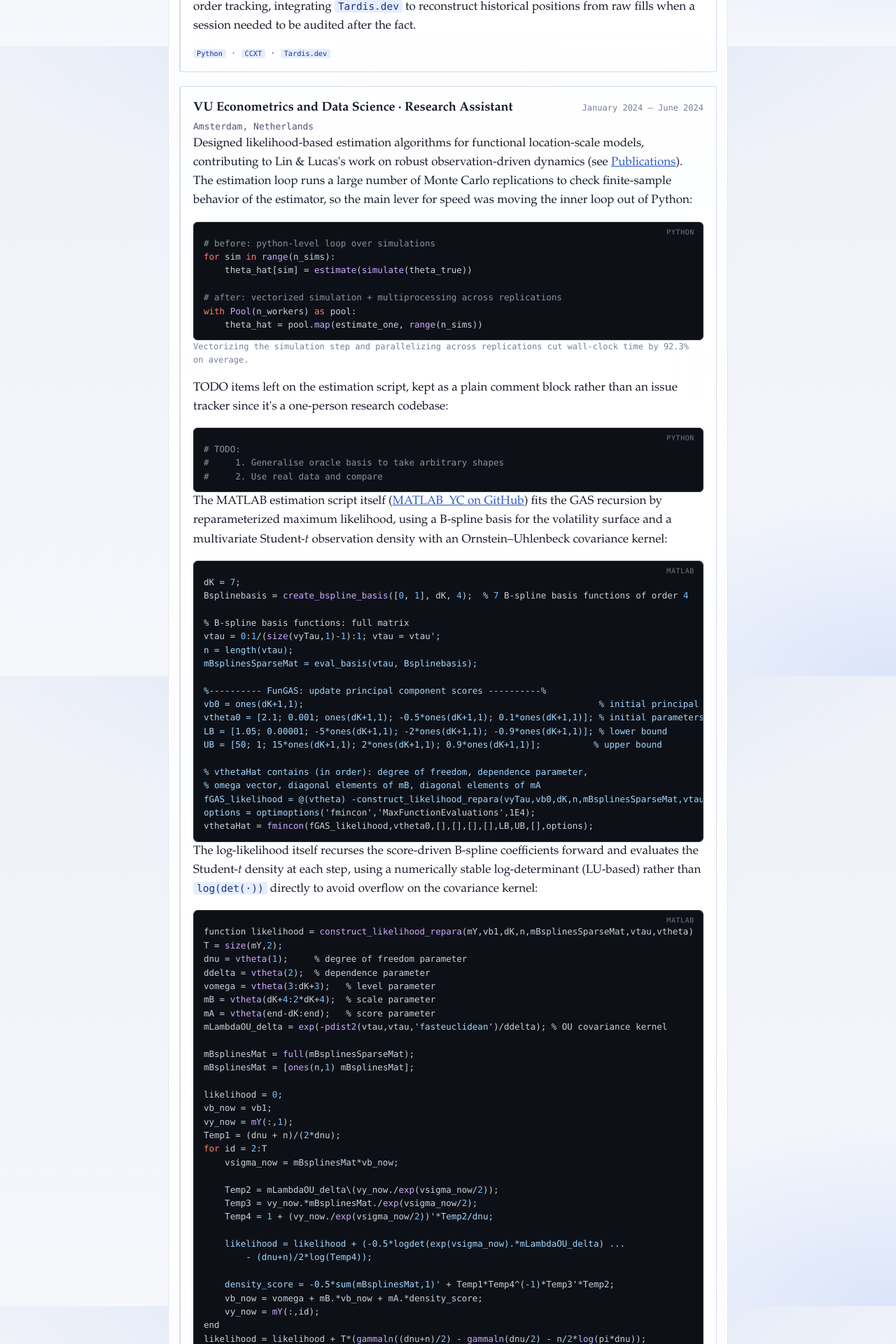
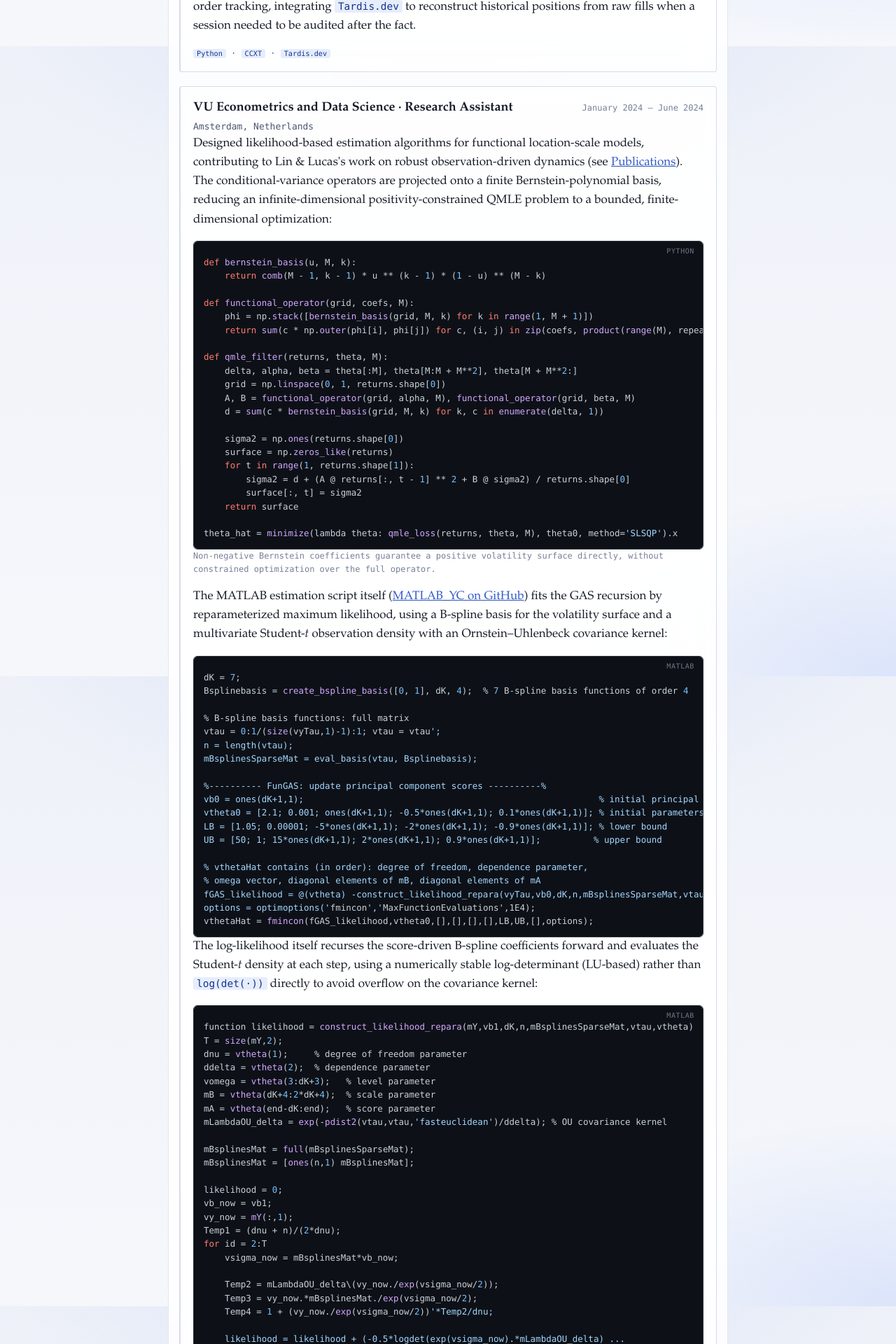
Before and after one commit to DaanZunnenberg/DaanZunnenberg.github.io, a Jekyll site: the page built from experience/index.md, in a window 1280 px wide. Shown: the part 834-2754 px from the top of the page at 70% size. Built offline with Jekyll 4.4.1, drawn with Linux system fonts in a browser that asks for light colours.

Commit message:
Restyle project code snippets, fix equation phrasing, rewrite chaining canonicity section, single-open accordion, resize hero/profile imagery
Co-Authored-By: Claude Sonnet 5 <noreply@anthropic.com>

```diff
--- a/assets/css/style.css
+++ b/assets/css/style.css
@@ -314,7 +314,7 @@ main::before {
 .profile-cover img {
   display: block;
   width: 100%;
-  height: 340px;
+  height: 380px;
   object-fit: cover;
 }
 
@@ -330,7 +330,7 @@ main::before {
 
 @media (max-width: 640px) {
   .profile-cover { margin: 12px -16px 20px; }
-  .profile-cover img { height: 320px; }
+  .profile-cover img { height: 360px; }
 }
 
 /* Typography */
@@ -614,7 +614,7 @@ pre.code-block code {
   display: flex;
   align-items: center;
   margin: 16px -16px 40px;
-  min-height: 340px;
+  min-height: 380px;
   overflow: hidden;
   border-radius: 10px;
   border: 1px solid #232d47;
@@ -710,7 +710,7 @@ pre.code-block code {
 }
 
 @media (max-width: 640px) {
-  .hero { margin: 12px -16px 32px; min-height: 320px; }
+  .hero { margin: 12px -16px 32px; min-height: 360px; }
   .hero-content { max-width: none; padding: 28px 20px; }
   .hero-name { font-size: 32px; }
   .hero-fade {
--- a/assets/js/details-animate.js
+++ b/assets/js/details-animate.js
@@ -4,8 +4,17 @@
     if (!btn) return;
 
     btn.addEventListener("click", function () {
-      var isOpen = toggle.classList.toggle("is-open");
-      btn.setAttribute("aria-expanded", isOpen ? "true" : "false");
+      var willOpen = !toggle.classList.contains("is-open");
+
+      document.querySelectorAll(".readme-toggle.is-open").forEach(function (other) {
+        if (other === toggle) return;
+        other.classList.remove("is-open");
+        var otherBtn = other.querySelector(".readme-summary");
+        if (otherBtn) otherBtn.setAttribute("aria-expanded", "false");
+      });
+
+      toggle.classList.toggle("is-open", willOpen);
+      btn.setAttribute("aria-expanded", willOpen ? "true" : "false");
     });
   });
 })();
--- a/experience/index.md
+++ b/experience/index.md
@@ -95,26 +95,32 @@ permalink: /experience/
   <p>
     Designed likelihood-based estimation algorithms for functional location-scale models, contributing to
     Lin &amp; Lucas's work on robust observation-driven dynamics (see <a href="{{ '/research/' | relative_url }}">Publications</a>).
-    The estimation loop runs a large number of Monte Carlo replications to check finite-sample behavior of the
-    estimator, so the main lever for speed was moving the inner loop out of Python:
+    The conditional-variance operators are projected onto a finite Bernstein-polynomial basis, reducing an
+    infinite-dimensional positivity-constrained QMLE problem to a bounded, finite-dimensional optimization:
   </p>
-  <pre class="code-block" data-lang="python"><code># before: python-level loop over simulations
-for sim in range(n_sims):
-    theta_hat[sim] = estimate(simulate(theta_true))
+  <pre class="code-block" data-lang="python"><code>def bernstein_basis(u, M, k):
+    return comb(M - 1, k - 1) * u ** (k - 1) * (1 - u) ** (M - k)
 
-# after: vectorized simulation + multiprocessing across replications
-with Pool(n_workers) as pool:
-    theta_hat = pool.map(estimate_one, range(n_sims))
+def functional_operator(grid, coefs, M):
+    phi = np.stack([bernstein_basis(grid, M, k) for k in range(1, M + 1)])
+    return sum(c * np.outer(phi[i], phi[j]) for c, (i, j) in zip(coefs, product(range(M), repeat=2)))
+
+def qmle_filter(returns, theta, M):
+    delta, alpha, beta = theta[:M], theta[M:M + M**2], theta[M + M**2:]
+    grid = np.linspace(0, 1, returns.shape[0])
+    A, B = functional_operator(grid, alpha, M), functional_operator(grid, beta, M)
+    d = sum(c * bernstein_basis(grid, M, k) for k, c in enumerate(delta, 1))
+
+    sigma2 = np.ones(returns.shape[0])
+    surface = np.zeros_like(returns)
+    for t in range(1, returns.shape[1]):
+        sigma2 = d + (A @ returns[:, t - 1] ** 2 + B @ sigma2) / returns.shape[0]
+        surface[:, t] = sigma2
+    return surface
+
+theta_hat = minimize(lambda theta: qmle_loss(returns, theta, M), theta0, method='SLSQP').x
 </code></pre>
-  <p class="form-hint">Vectorizing the simulation step and parallelizing across replications cut wall-clock time by 92.3% on average.</p>
-  <p>
-    TODO items left on the estimation script, kept as a plain comment block rather than an issue tracker since it's a
-    one-person research codebase:
-  </p>
-  <pre class="code-block" data-lang="python"><code># TODO:
-#     1. Generalise oracle basis to take arbitrary shapes
-#     2. Use real data and compare
-</code></pre>
+  <p class="form-hint">Non-negative Bernstein coefficients guarantee a positive volatility surface directly, without constrained optimization over the full operator.</p>
   <p>
     The MATLAB estimation script itself (<a href="https://github.com/DaanZunnenberg/FunctionalScaleMod/tree/main/MATLAB_YC" target="_blank" rel="noopener noreferrer">MATLAB_YC on GitHub</a>)
     fits the GAS recursion by reparameterized maximum likelihood, using a B-spline basis for the volatility surface
@@ -206,10 +212,11 @@ end
 
         <h4>Model Definition</h4>
         <p>
-          The functional scale model decomposes returns using a time-varying conditional variance curve \(\sigma_t^2(u)\):
+          The functional scale model decomposes returns using a time-varying conditional variance curve \(\sigma_t^2(u)\), so we look at
+          \[y_t(u) = \sigma_t(u)\eta_t(u)\]
+          driven by the recursion
+          \[\sigma_t^2 = \delta + \sum_{i=1}^{q}\alpha_i\left(y_{t-i}^2\right) + \sum_{j=1}^{p}\beta_j\left(\sigma_{t-j}^2\right)\]
         </p>
-        \[y_t(u) = \sigma_t(u)\eta_t(u)\]
-        \[\sigma_t^2 = \delta + \sum_{i=1}^{q}\alpha_i\left(y_{t-i}^2\right) + \sum_{j=1}^{p}\beta_j\left(\sigma_{t-j}^2\right)\]
         <p>
           where \(\delta\) is a strictly positive baseline intercept curve, and \(\alpha_i, \beta_j\) are non-negative integral kernel operators mapping past squared return curves and past volatility curves into today's volatility surface.
         </p>
```
Also changed, not shown: index.md (+18 -20 lines), research/index.md (+33 -17 lines).
